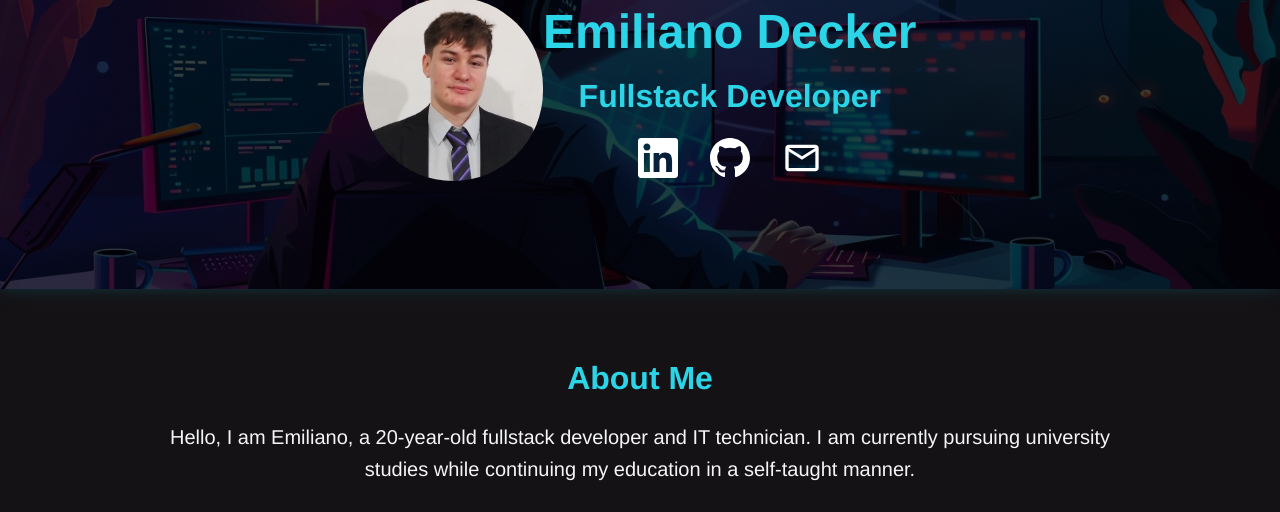
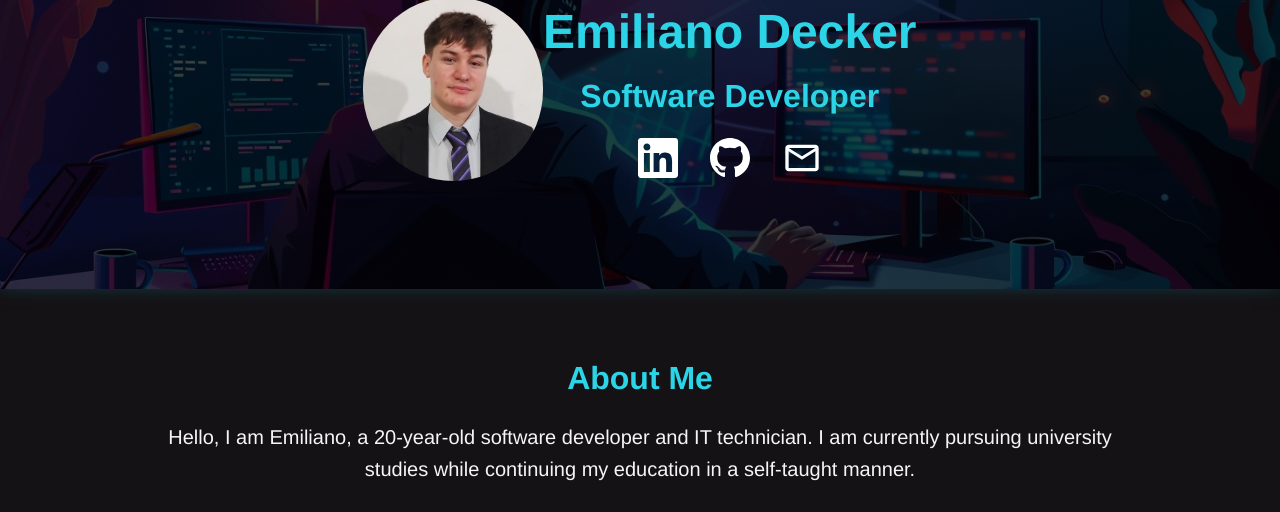
Before and after one commit to Demeckk/Demeckk.github.io, a plain HTML site: page index.html in a window 1280 px wide. Shown: the part 181-693 px from the top of the page. Drawn offline with nearby package versions, Linux system fonts and the light colour scheme.

Commit message:
Update index.html

```diff
--- a/index.html
+++ b/index.html
@@ -36,7 +36,7 @@
             <img class="yo" src="img/emiliano.jpg" alt="me">
             <div class="container-info">
                 <h1>Emiliano Decker</h1>
-                <h2>Fullstack Developer</h2>
+                <h2>Software Developer</h2>
                 <div class="social-links">
                     <a href="https://www.linkedin.com/in/emilianodecker/" target="_blank">
                         <img src="img/linkedin.svg" width="40">
@@ -54,7 +54,7 @@
         <section class="about-section" id="about">
             <h2>About Me</h2>
             <div class="about">
-                <p>Hello, I am <span class="highlight">Emiliano</span>, a 20-year-old fullstack developer and IT technician. I am currently pursuing university studies while continuing my education in a self-taught manner.</p>
+                <p>Hello, I am <span class="highlight">Emiliano</span>, a 20-year-old software developer and IT technician. I am currently pursuing university studies while continuing my education in a self-taught manner.</p>
                 <p>My passion for technology has led me to explore areas such as cybersecurity and blockchain. I am always looking for new challenges and opportunities to expand my knowledge.</p>
                 <a class="btn" href="file/cv.pdf" target="_blank" download>
                     View CV
```
